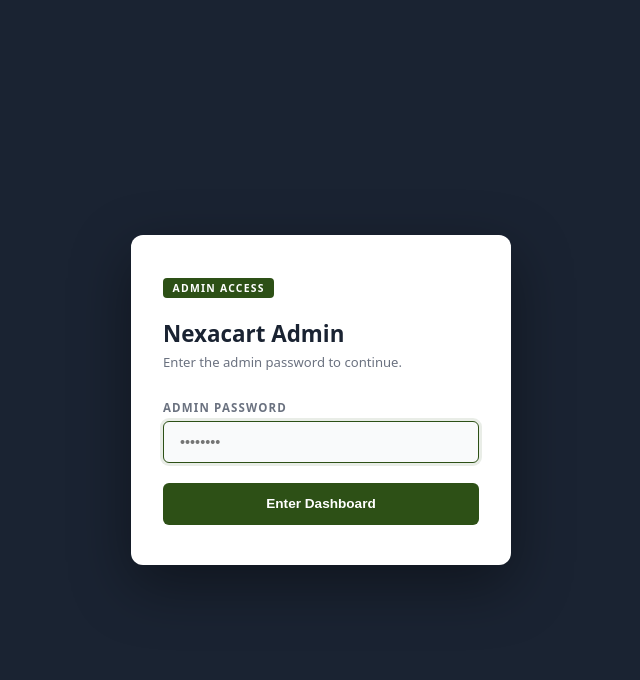
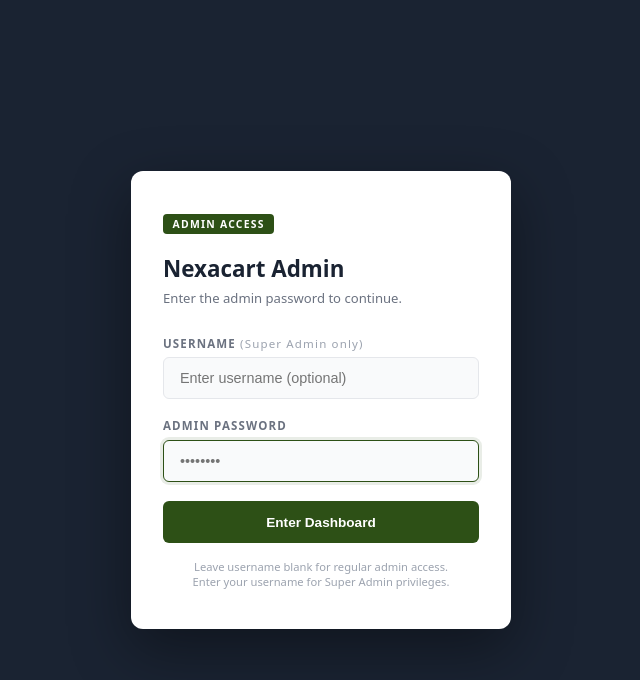
Before and after one commit to nagendrareddy-medapati/nexacart, a Flask app: page /admin/login in a window 1280 px wide. Shown: the top 680 px of the page, without its empty margins (319-959 px from the left). Run offline with Flask 3, Linux system fonts and the light colour scheme.

Commit message:
feat: Implement super admin functionality for user management and enhance admin login UI

```diff
--- a/app.py
+++ b/app.py
@@ -80,6 +80,8 @@ def server_error(e):
 # CONFIGURATION
 # ═══════════════════════════════════════════════════════════
 ADMIN_SECRET = os.environ.get("ADMIN_SECRET", "nexacart_admin_2025")
+SUPER_ADMIN_USERNAME = os.environ.get("SUPER_ADMIN_USERNAME", "admin")
+SUPER_ADMIN_PASSWORD = os.environ.get("SUPER_ADMIN_PASSWORD", "admin@9432")
 STRIPE_PUBLISHABLE_KEY = os.environ.get("STRIPE_PUBLISHABLE_KEY", "pk_test_YOUR_PUBLISHABLE_KEY")
 STRIPE_SECRET_KEY      = os.environ.get("STRIPE_SECRET_KEY", "sk_test_YOUR_SECRET_KEY")
 
@@ -721,6 +723,9 @@ def login():
             session.clear()
             session["user"] = user["username"]
             session["role"] = user.get("role","customer")
+            # Grant super admin privileges if this is the super admin account
+            if user["username"] == SUPER_ADMIN_USERNAME:
+                session["is_super_admin"] = True
             uid = user.get("seq_id")
             if uid is None:
                 # Old user without seq_id — assign one
@@ -1532,8 +1537,12 @@ def serve_product_image(product_id, slot):
 @app.route("/admin/login", methods=["GET","POST"])
 def admin_login():
     if request.method=="POST":
+        username_input = request.form.get("username","").strip()
         if request.form.get("secret")==ADMIN_SECRET:
             session["is_admin"]=True
+            # Also check if the logging-in admin is the super admin
+            if username_input == SUPER_ADMIN_USERNAME:
+                session["is_super_admin"] = True
             return redirect(url_for("admin_dashboard"))
         return render_template("admin_login.html",error="Invalid admin password.")
     return render_template("admin_login.html",error=None)
@@ -1755,6 +1764,35 @@ def admin_delete_product(pid):
     return redirect(url_for("admin_products"))
 
 
+@app.route("/admin/users/delete/<int:uid>", methods=["POST"])
+@admin_required
+def admin_delete_user(uid):
+    """Delete a user — only super admin can do this."""
+    if not session.get("is_super_admin"):
+        return jsonify({"error": "Forbidden: Only super admin can delete users."}), 403
+    # Prevent super admin from deleting themselves
+    user = col("users").find_one({"seq_id": uid})
+    if not user:
+        return redirect(url_for("admin_users"))
+    if user.get("username") == SUPER_ADMIN_USERNAME:
+        return redirect(url_for("admin_users"))
+    # Delete all user data
+    col("cart").delete_many({"user_id": uid})
+    col("wishlist").delete_many({"user_id": uid})
+    col("recently_viewed").delete_many({"user_id": uid})
+    col("reviews").delete_many({"user_id": uid})
+    col("password_resets").delete_many({"user_id": uid})
+    # Delete profile picture from GridFS
+    try:
+        fs = get_fs()
+        for f in fs.find({"filename": f"profile_{uid}"}):
+            fs.delete(f._id)
+    except Exception:
+        pass
+    col("users").delete_one({"seq_id": uid})
+    app.logger.info(f"Super admin deleted user id={uid} ({user.get('username')})")
+    return redirect(url_for("admin_users"))
+
 @app.route("/admin/orders")
 @admin_required
 def admin_orders():
@@ -1798,7 +1836,8 @@ def admin_users():
     for u in users:
         if hasattr(u.get("joined",""),"strftime"):
             u["joined"]=u["joined"].strftime("%Y-%m-%d %H:%M")
-    return render_template("admin_users.html",users=users,pending_requests=[])
+    is_super_admin = session.get("is_super_admin", False)
+    return render_template("admin_users.html", users=users, pending_requests=[], is_super_admin=is_super_admin)
 
 # ═══════════════════════════════════════════════════════════
 # API ROUTES
--- a/templates/admin_login.html
+++ b/templates/admin_login.html
@@ -20,9 +20,14 @@ button:hover{background:#4a7c2b}
   <p class="sub">Enter the admin password to continue.</p>
   {% if error %}<div class="err">{{ error }}</div>{% endif %}
   <form method="post">
+    <label>Username <span style="color:#9ca3af;font-weight:400;text-transform:none">(Super Admin only)</span></label>
+    <input type="text" name="username" placeholder="Enter username (optional)" autocomplete="username">
     <label>Admin Password</label>
     <input type="password" name="secret" placeholder="••••••••" required autofocus>
     <button type="submit">Enter Dashboard</button>
   </form>
+  <p style="font-size:.7rem;color:#9ca3af;text-align:center;margin-top:1rem">
+    Leave username blank for regular admin access.<br>Enter your username for Super Admin privileges.
+  </p>
 </div>
 </body></html>
--- a/templates/base.html
+++ b/templates/base.html
@@ -24,7 +24,7 @@
 
   <!-- ═══════════════ SITE FOOTER ═══════════════ -->
   {% block footer %}
-  {% if session.get('user') and not session.get('is_admin') %}
+  {% if session.get('user') %}
   <footer class="site-footer" style="margin-bottom:60px">
     <div class="footer-top">
       <div class="footer-inner">
```
Also changed, not shown: templates/admin_users.html (+31 -1 lines).
